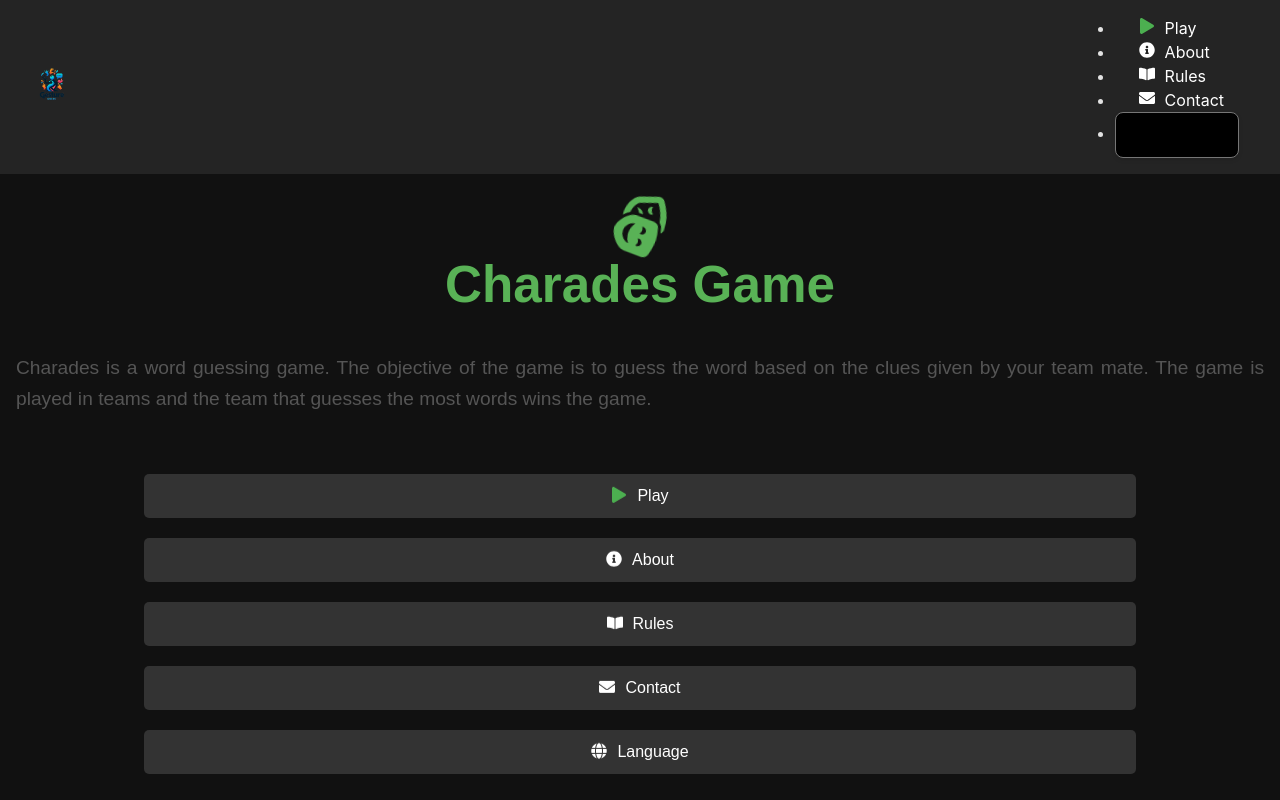
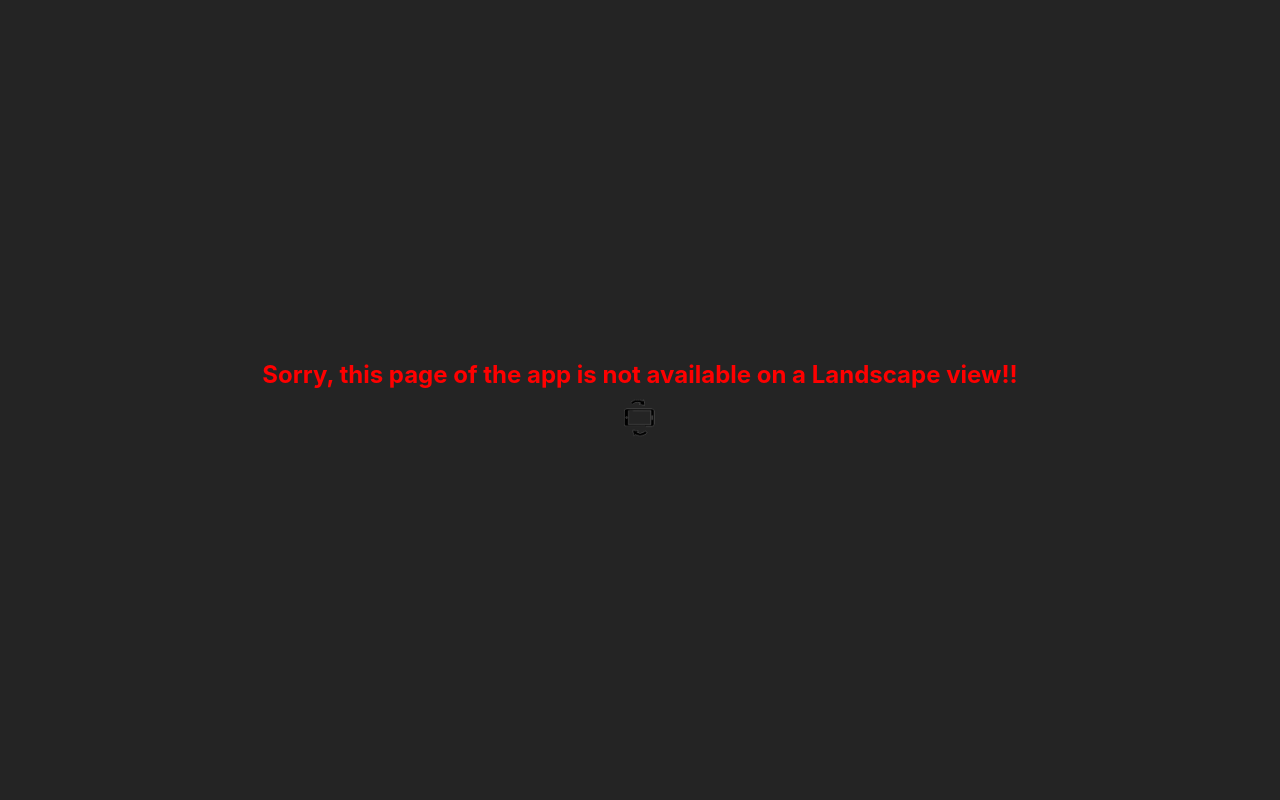
Before and after one commit to GemechisUrgessa/charades, a React (Vite) app: page / in a window 1280 px wide. Shown: the top 800 px of the page. Built offline with nearby package versions, Linux system fonts and the light colour scheme.

Commit message:
about 90% completed

```diff
--- a/src/App.tsx
+++ b/src/App.tsx
@@ -7,7 +7,7 @@ import AboutPage from "./pages/about";
 import Rules from "./pages/rules";
 import Contact from "./pages/contact";
 import Play from "./pages/play";
-// import gif from "./assets/play.gif";
+import gif from "./assets/play.gif";
 
 function App() {
   const [screen, setScreen] = React.useState(window.innerWidth);
@@ -45,6 +45,42 @@ function App() {
 
   return (
     <>
+      {notMobile ? (
+        isLandscape ? (
+          <div
+            style={{
+              display: "flex",
+              flexDirection: "column",
+              justifyContent: "center",
+              alignItems: "center",
+              height: "100vh",
+            }}
+          >
+            <h2
+              style={{
+                color: "red",
+                textAlign: "center",
+              }}
+            >
+              Sorry, this page of the app is not available on a Landscape view!!
+            </h2>
+            <img
+              style={{
+                color: "white",
+                width: "50px",
+                height: "50px",
+                transform: "rotate(90deg)",
+              }}
+              src={gif}
+              alt="gif"
+            />
+          </div>
+        ) : (
+          <h1 className="no-game">
+            Sorry, this app is not available on desktop
+          </h1>
+        )
+      ) : (
         <Router>
           <Routes>
             <Route
@@ -98,7 +134,7 @@ function App() {
             />
           </Routes>
         </Router>
-      {/* )} */}
+      )}
     </>
   );
 }
```
Lines whose indentation alone changed are shown as unchanged.
